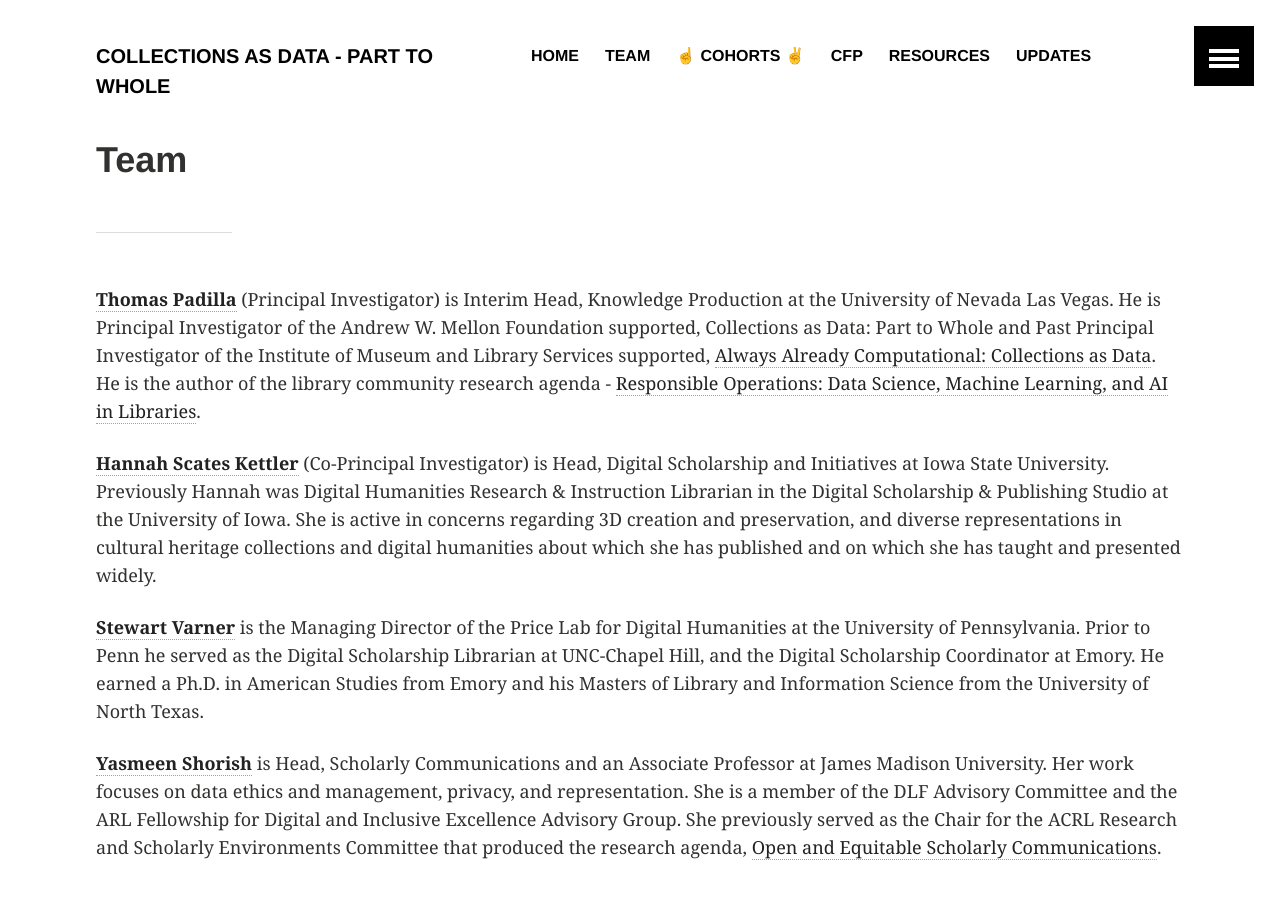
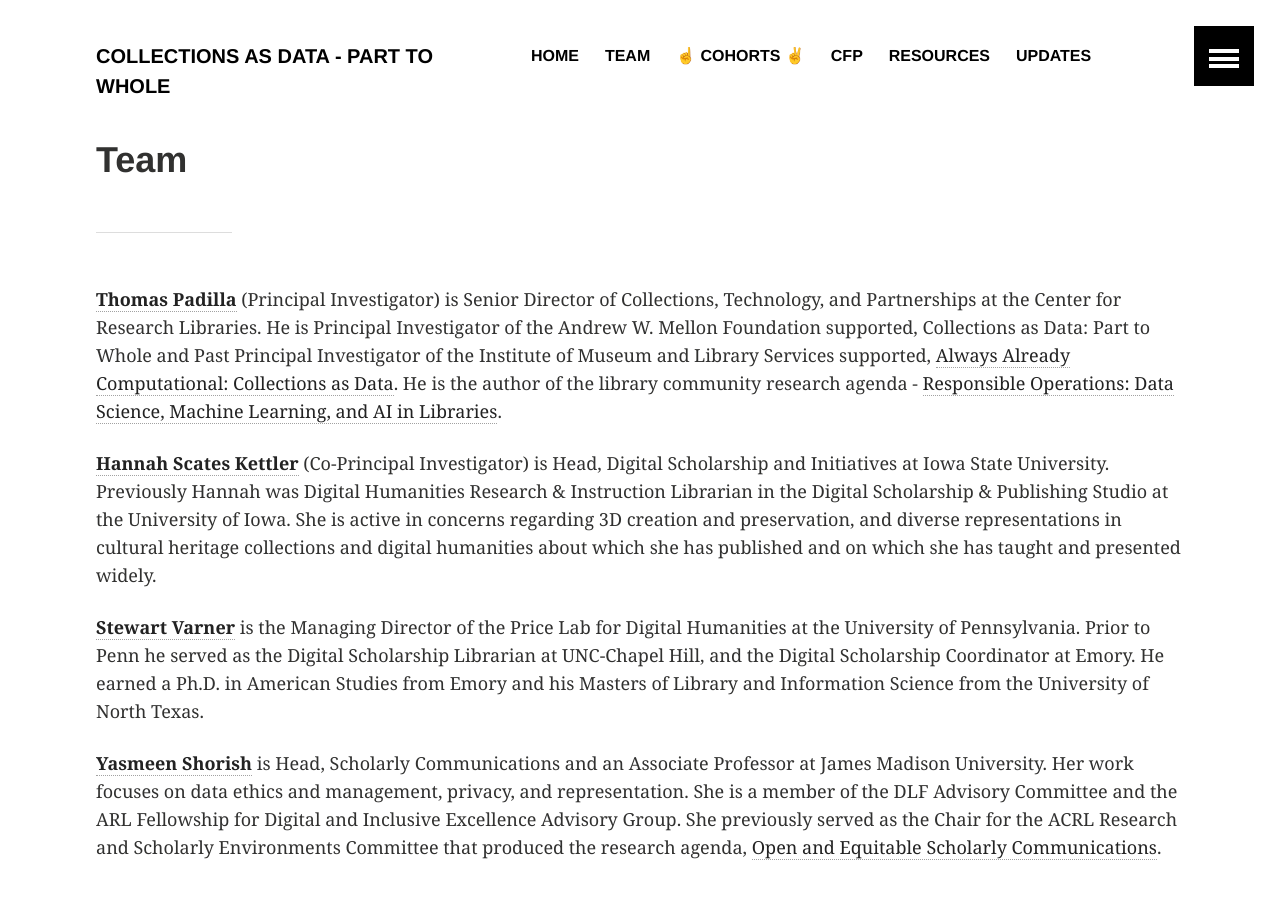
Before and after one commit to collectionsasdata/part2whole, a Jekyll site: the page built from team.md, in a window 1280 px wide and 900 px high. Built offline with Jekyll 4.4.1, drawn with Linux system fonts in a browser that asks for light colours.

Commit message:
Update team.md

```diff
--- a/team.md
+++ b/team.md
@@ -3,7 +3,7 @@ layout: archive
 title:  "Team"
 ---
 ---
-[**Thomas Padilla**](http://www.thomaspadilla.org/) (Principal Investigator) is Interim Head, Knowledge Production at the University of Nevada Las Vegas. He is Principal Investigator of the Andrew W. Mellon Foundation supported, Collections as Data: Part to Whole and Past Principal Investigator of the Institute of Museum and Library Services supported, [Always Already Computational: Collections as Data](https://collectionsasdata.github.io/). He is the author of the library community research agenda - [Responsible Operations: Data Science, Machine Learning, and AI in Libraries](http://oc.lc/responsibleoperations).
+[**Thomas Padilla**](http://www.thomaspadilla.org/) (Principal Investigator) is Senior Director of Collections, Technology, and Partnerships at the Center for Research Libraries. He is Principal Investigator of the Andrew W. Mellon Foundation supported, Collections as Data: Part to Whole and Past Principal Investigator of the Institute of Museum and Library Services supported, [Always Already Computational: Collections as Data](https://collectionsasdata.github.io/). He is the author of the library community research agenda - [Responsible Operations: Data Science, Machine Learning, and AI in Libraries](http://oc.lc/responsibleoperations).
 
 [**Hannah Scates Kettler**](https://hannahscateskettler.com/) (Co-Principal Investigator) is Head, Digital Scholarship and Initiatives at Iowa State University. Previously Hannah was Digital Humanities Research & Instruction Librarian in the Digital Scholarship & Publishing Studio at the University of Iowa. She is active in concerns regarding 3D creation and preservation, and diverse representations in cultural heritage collections and digital humanities about which she has published and on which she has taught and presented widely.
 
```
